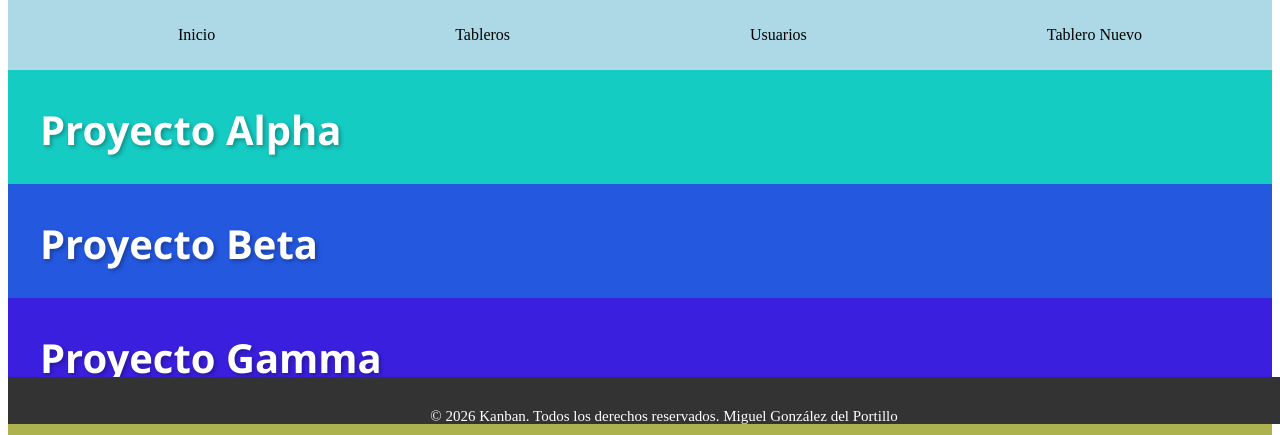
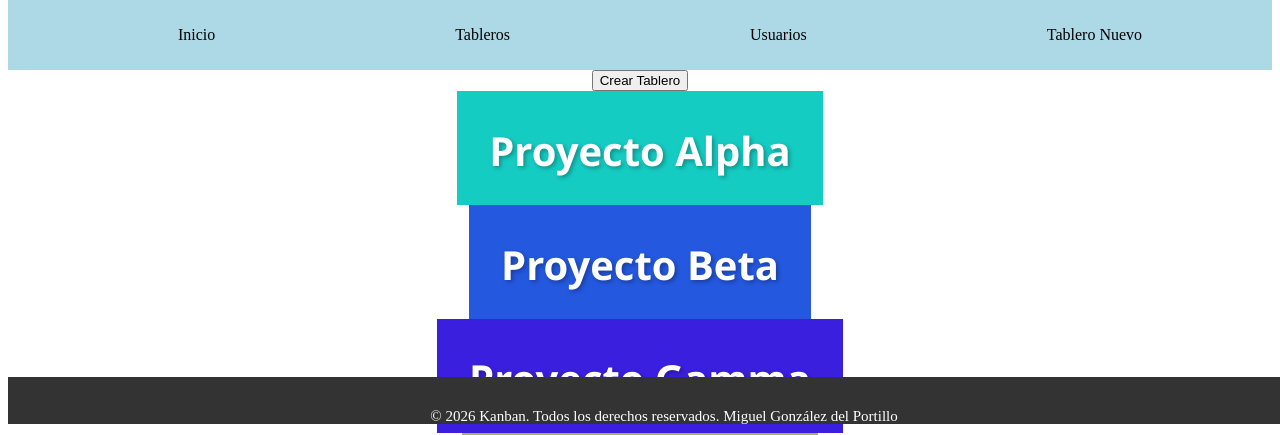
Before and after one commit to mgonpor/D.E.-Cliente, an Angular app in the folder Unidad 4/kanban/: page / in a window 1280 px wide. Shown: the part 376-811 px from the top of the page. Built offline with nearby package versions, Linux system fonts and the light colour scheme.

Commit message:
crear tablero nuevo

```diff
--- a/Unidad 4/kanban/src/app/app.routes.ts
+++ b/Unidad 4/kanban/src/app/app.routes.ts
@@ -6,6 +6,6 @@ import { BoardNew } from './components/board-new/board-new';
 export const routes: Routes = [
     { path: '', component: Board },
     { path: 'tablero', component: Board },
-    { path: 'tablero/:id', component: BoardDetail },
-    { path: 'tablero-nuevo', component: BoardNew }
+    { path: 'tablero/nuevo', component: BoardNew },
+    { path: 'tablero/:id', component: BoardDetail }
 ];
--- a/Unidad 4/kanban/src/app/components/board-detail/board-detail.ts
+++ b/Unidad 4/kanban/src/app/components/board-detail/board-detail.ts
@@ -32,7 +32,7 @@ export class BoardDetail implements OnInit {
       Number(this.route.snapshot.paramMap.get('id'))
     );
     this.columnas = this.columnaService.findByTableroId(
-      this.tablero!.id
+      this.tablero?.id
     );
   }
 
--- a/Unidad 4/kanban/src/app/components/board/board.css
+++ b/Unidad 4/kanban/src/app/components/board/board.css
@@ -1,3 +1,10 @@
+.container {
+    display: flex;
+    justify-content: center;
+    align-items: center;
+    flex-direction: column;
+}
+
 .board-container {
     padding: 2rem;
     height: 50px;
--- a/Unidad 4/kanban/src/app/components/board/board.html
+++ b/Unidad 4/kanban/src/app/components/board/board.html
@@ -1,8 +1,12 @@
-@for (tablero of tableros; track tablero.id) {
-<div class="board-container" [routerLink]="['/tablero', tablero.id]" [style.background]="tablero.fondo">
-    <div class="board-header">
-        <h2>{{tablero.nombre}}</h2>
+<div class="container">
+    <button class="btn btn-primary" routerLink="/tablero/nuevo">Crear Tablero</button>
+</div>
+<div class="container">
+    @for (tablero of tableros; track tablero.id) {
+    <div class="board-container" [routerLink]="['/tablero', tablero.id]" [style.background]="tablero.fondo">
+        <div class="board-header">
+            <h2>{{tablero.nombre}}</h2>
+        </div>
     </div>
-
+    }
 </div>
-}
--- a/Unidad 4/kanban/src/app/services/tarea-service.ts
+++ b/Unidad 4/kanban/src/app/services/tarea-service.ts
@@ -24,7 +24,7 @@ export class TareaService {
     console.log(todo1);
     console.log(todo2);
 
-
+    // Solo se crean tareas para los tableros 1 y 2
     this.tareas = [
       new Tarea(1, "Tarea 1", "Descripcion 1", new Date(), todo1),
       new Tarea(2, "Tarea 2", "Descripcion 2", new Date(), todo1),
```
